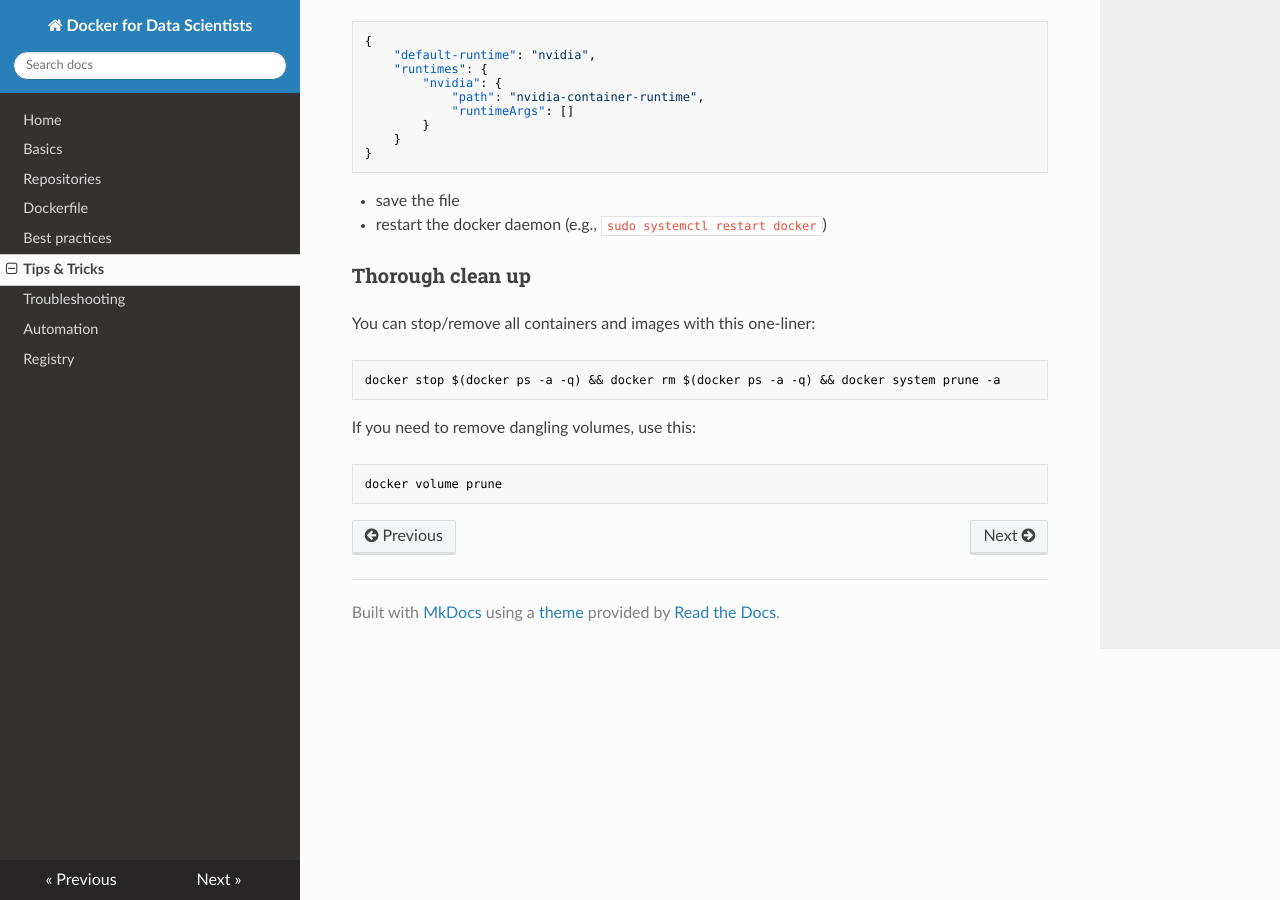
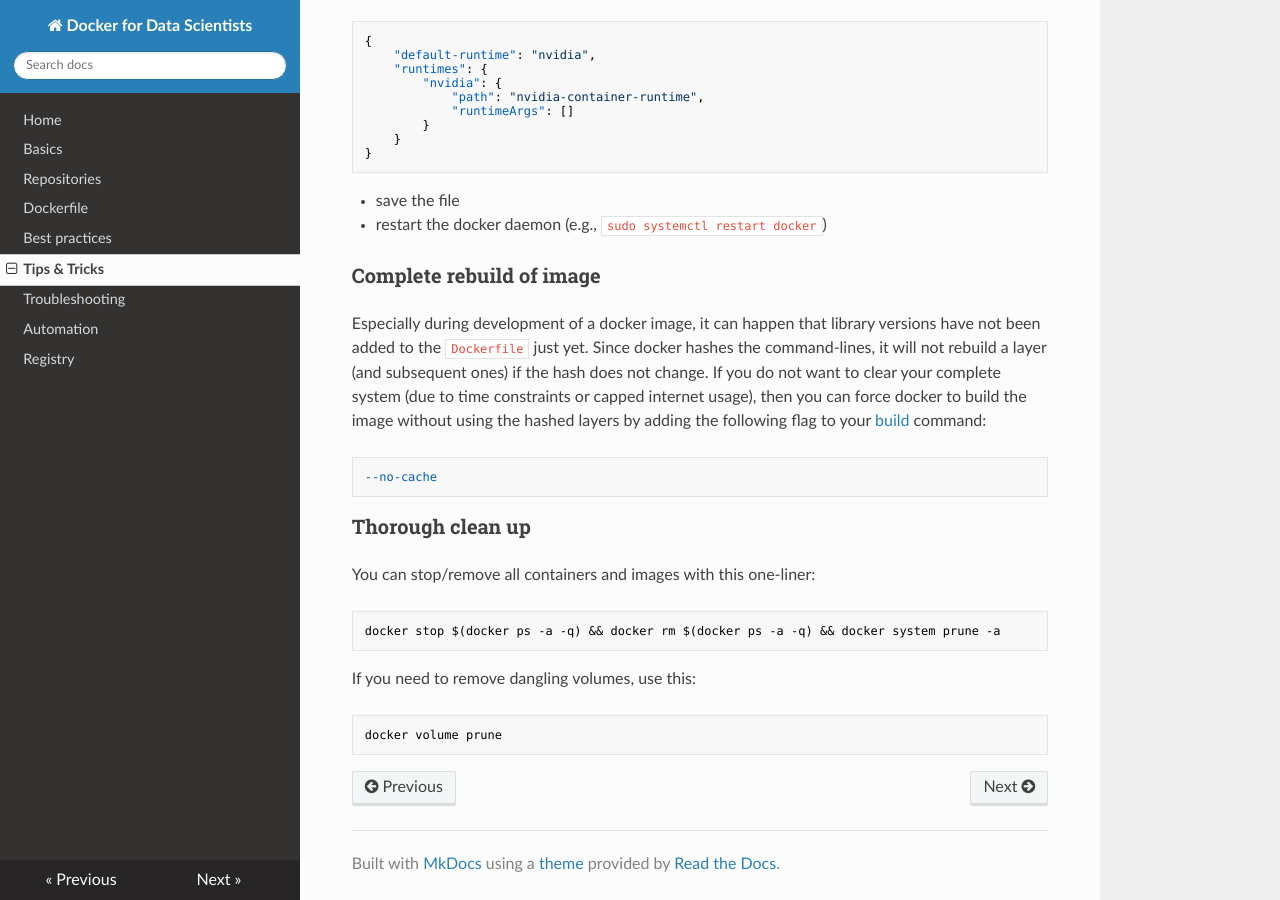
Before and after one commit to waikato-datamining/docker-for-data-scientists, an MkDocs documentation site: the page built from docs/tips_and_tricks.md, in a window 1280 px wide and 900 px high, scrolled down 1941 px. Built offline with MkDocs 1.6.1, drawn with Linux system fonts in a browser that asks for light colours; nearby versions of some CDN libraries.

Commit message:
added --no-cache section

````diff
--- a/docs/tips_and_tricks.md
+++ b/docs/tips_and_tricks.md
@@ -113,6 +113,14 @@ the *default runtime* to use with your docker commands ([source](https://docs.nv
 * save the file
 * restart the docker daemon (e.g., `sudo systemctl restart docker`)
 
+# Complete rebuild of image
+
+Especially during development of a docker image, it can happen that library versions have not been added to the `Dockerfile` just yet. Since docker hashes the command-lines, it will not rebuild a layer (and subsequent ones) if the hash does not change. If you do not want to clear your complete system (due to time constraints or capped internet usage), then you can force docker to build the image without using the hashed layers by adding the following flag to your [build](https://docs.docker.com/engine/reference/commandline/build/) command:
+
+```
+--no-cache
+```
+
 
 # Thorough clean up
 
````
